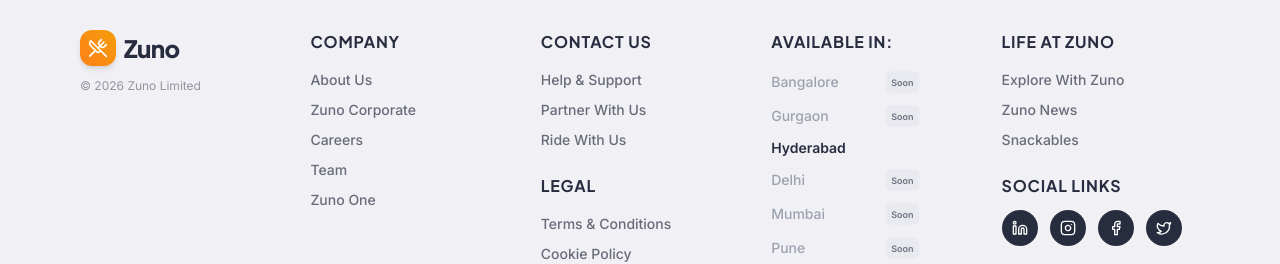
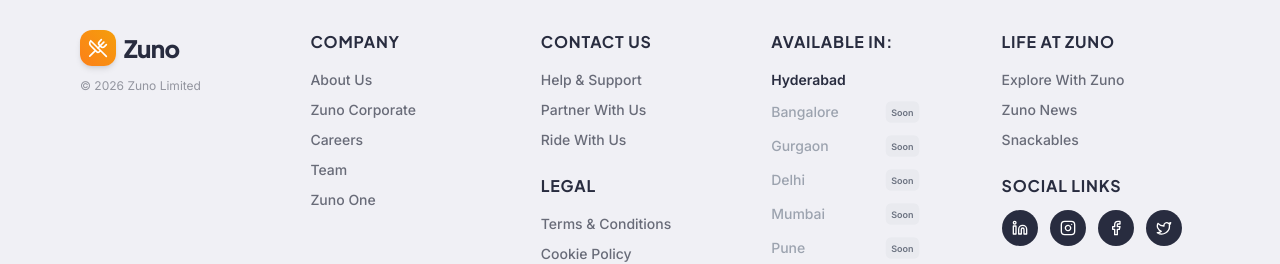
Before and after one commit to leelasaidasari45/dineinCustomerapp, a React (Vite) app: page / in a window 1280 px wide. Shown: the part 1328-1592 px from the top of the page. Built offline with nearby package versions, Linux system fonts and the light colour scheme; no server answers; the database is empty; the HTML template or start-up script is replaced by a standard one.

Commit message:
Show Hyderabad first in footer cities

```diff
--- a/src/components/layout/Footer.jsx
+++ b/src/components/layout/Footer.jsx
@@ -62,6 +62,9 @@
           <div>
             <h4 className="font-bold text-[#282c3f] text-sm md:text-base mb-4 uppercase tracking-wider">Available in:</h4>
             <ul className="space-y-2.5 text-sm font-medium">
+              <li>
+                <Link to="/" className="text-[#282c3f] hover:text-[#fc8019] transition-colors font-bold">Hyderabad</Link>
+              </li>
               <li className="flex items-center justify-between gap-2 max-w-[150px]">
                 <span className="text-gray-400">Bangalore</span>
                 <span className="text-[10px] bg-gray-200/60 text-gray-500 px-1.5 py-0.5 rounded-md font-bold scale-90">Soon</span>
@@ -69,9 +72,6 @@
               <li className="flex items-center justify-between gap-2 max-w-[150px]">
                 <span className="text-gray-400">Gurgaon</span>
                 <span className="text-[10px] bg-gray-200/60 text-gray-500 px-1.5 py-0.5 rounded-md font-bold scale-90">Soon</span>
-              </li>
-              <li>
-                <Link to="/" className="text-[#282c3f] hover:text-[#fc8019] transition-colors font-bold">Hyderabad</Link>
               </li>
               <li className="flex items-center justify-between gap-2 max-w-[150px]">
                 <span className="text-gray-400">Delhi</span>
```
